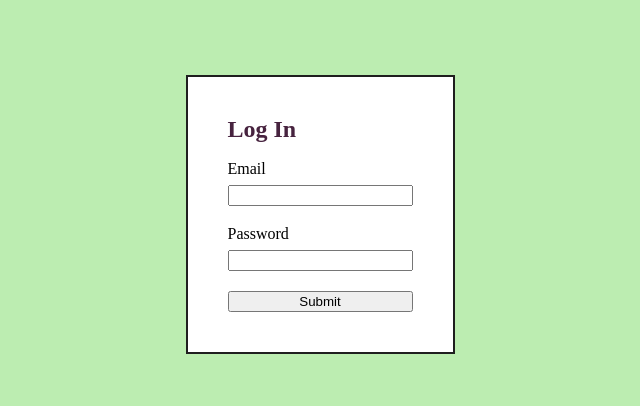
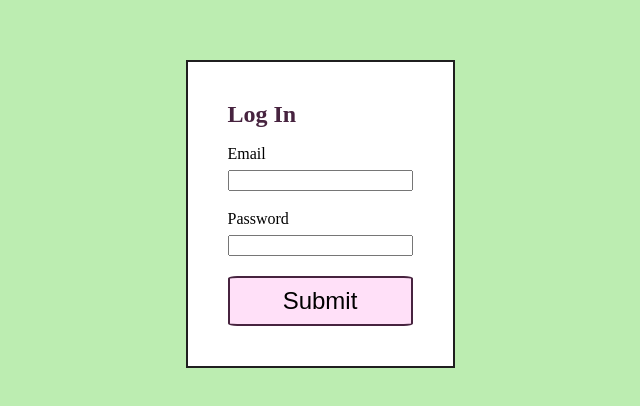
Before and after one commit to Carenelizabeth/family-reunion, a website: page public/index.html in a window 1280 px wide. Shown: the part 186-592 px from the top of the page, without its empty margins (320-960 px from the left). Drawn offline with nearby package versions, Linux system fonts and the light colour scheme.

Commit message:
format buttons

```diff
--- a/public/main.css
+++ b/public/main.css
@@ -70,6 +70,15 @@ h1{
 p{
     line-height: 1.6em;
     font-size: 16px;
+}
+
+button{
+    background-color: #FFE0F8;
+    height: 50px;
+    min-width: 150px;
+    border: solid 2px #47233F;
+    border-radius: 5%;
+    font-size: 24px;
 }
 
 .hidden{
```
